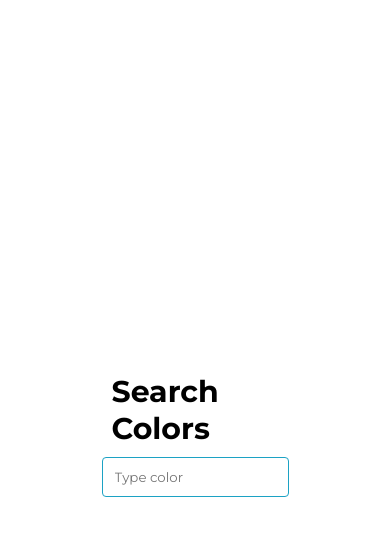
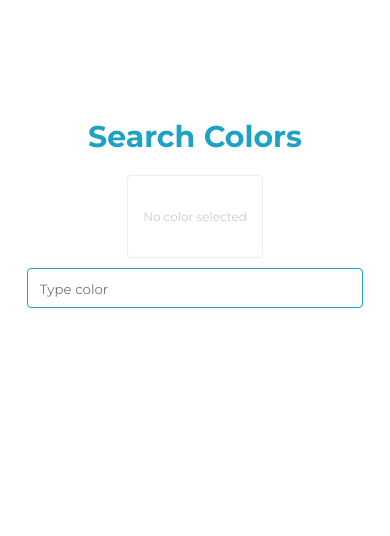
Before and after one commit to benkissi/react-testing-start, a React (Create React App) app: page / in a window 390 px wide. Shown: the top 536 px of the page. Built offline with nearby package versions, Linux system fonts and the light colour scheme.

Commit message:
add color preview and test

```diff
--- a/src/App.js
+++ b/src/App.js
@@ -20,6 +20,7 @@ function App() {
     search: "",
     colors: [],
     filteredColors: [],
+    selectionMade: false,
   };
 
   let inputRef = React.createRef();
@@ -51,16 +52,28 @@ function App() {
     }
   };
 
+  const previewColor = state.selectionMade && state.search ? state.search : "";
+
   return (
-    <div id="App" className={styles.wrapper} onClick={handleCloseList} >
+    <div id="App" className={styles.wrapper} onClick={handleCloseList}>
       <div className={styles.content}>
+
+          <div className={styles.top__inner}>
             <div className={styles.title}>Search Colors</div>
+            <div
+              className={styles.color__preview}
+              style={{ backgroundColor: previewColor }}
+            >
+              {!state.selectionMade ? "No color selected" : ""}
+            </div>
             <Input
               placeholder="Type color"
               onInputChange={getInputValue}
               value={state.search}
               ref={inputRef}
             />
+          </div>
+
         {state.filteredColors.length ? (
           <List>
             {state.filteredColors.map((color, index) => {
--- a/src/App.module.css
+++ b/src/App.module.css
@@ -1,3 +1,7 @@
+:root {
+  --main-color: #1ca2c4;
+}
+
 body {
   font-family: "Montserrat", sans-serif;
 }
@@ -10,7 +14,6 @@ input {
   display: flex;
   width: 100%;
   justify-content: center;
-  align-items: center;
   min-height: 100vh;
 }
 
@@ -18,6 +21,7 @@ input {
   margin: 10px;
   font-size: 30px;
   font-weight: bold;
+  color: var(--main-color)
 }
 
 .content {
@@ -26,3 +30,54 @@ input {
   align-items: center;
   width: 50%;
 }
+
+.color__preview {
+  display: flex;
+  justify-content: center;
+  align-items: center;
+  border-radius: 4px;
+  width: 20%;
+  height: 500px;
+  height: 100px;
+  border: 1px solid #eee;
+  margin: 10px;
+  color: #ccc;
+}
+
+
+.top__inner{
+  position: sticky;
+  position: -webkit-sticky;
+  top: 0px;
+  padding-top: 100px;
+  display: flex;
+  flex-direction: column;
+  justify-content: center;
+  align-items: center;
+  background-color: white;
+  width: 100%;
+  height: 200px;
+}
+
+.sticky {
+  position: sticky;
+  position: -webkit-sticky;
+  top: 100px;
+  color: red;
+  height: 100px;
+}
+
+@media screen and (max-width: 600px){
+  .content {
+    width: 90%;
+  }
+
+  .color__preview {
+    font-size: 12px;
+    width: 40%;
+  }
+
+  .top__inner {
+    width: 100%;
+  }
+}
--- a/src/AppReducer.js
+++ b/src/AppReducer.js
@@ -19,11 +19,13 @@ export function reducer(state, action) {
         ...state,
         search: action.payload,
         filteredColors: [...filtered],
+        selectionMade: false
       };
     case TYPES.SET_SEARCH_FIELD:
         return {
             ...state,
             search: action.payload,
+            selectionMade: true,
             filteredColors:[]
         }
     case TYPES.CLEAR_FILTER:
```
Also changed, not shown: 1 other file (tests, documents, lock files or other folders). Lines whose indentation alone changed are shown as unchanged.
